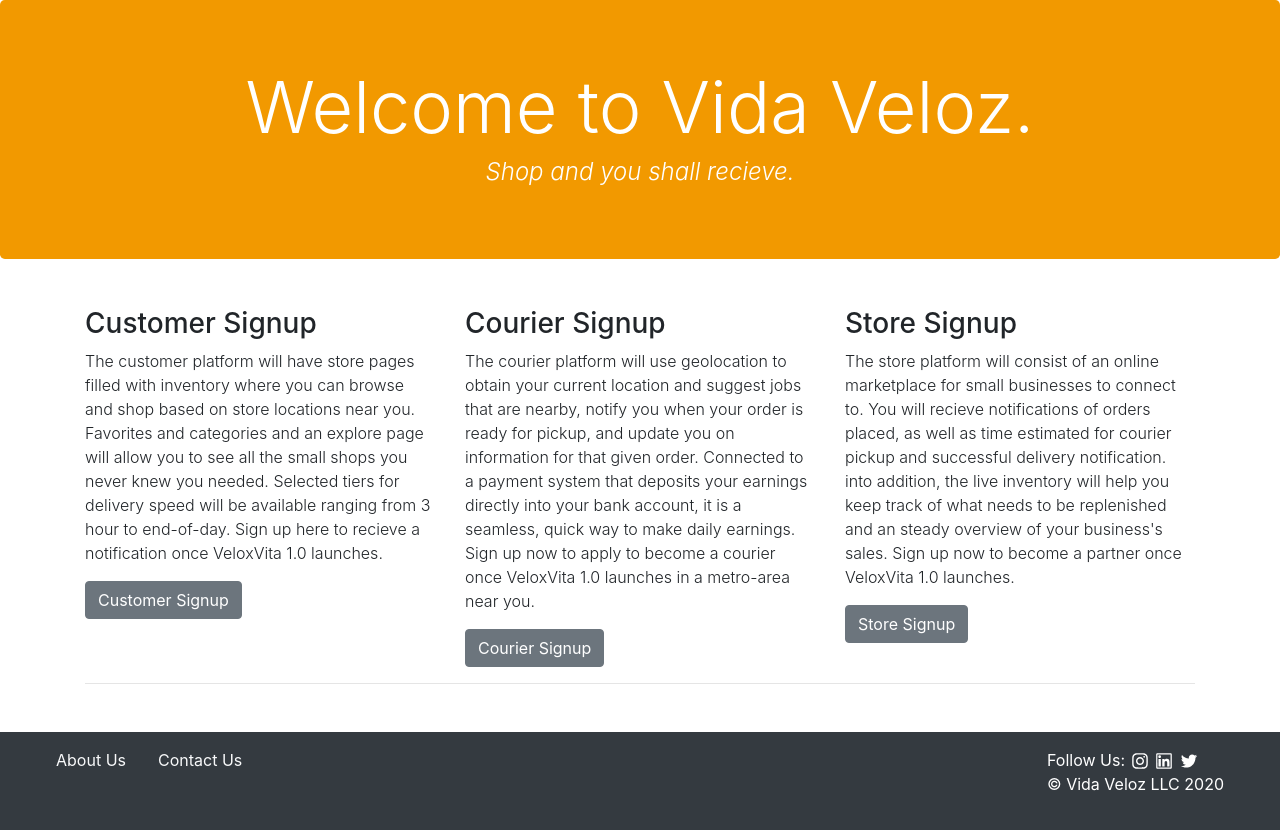
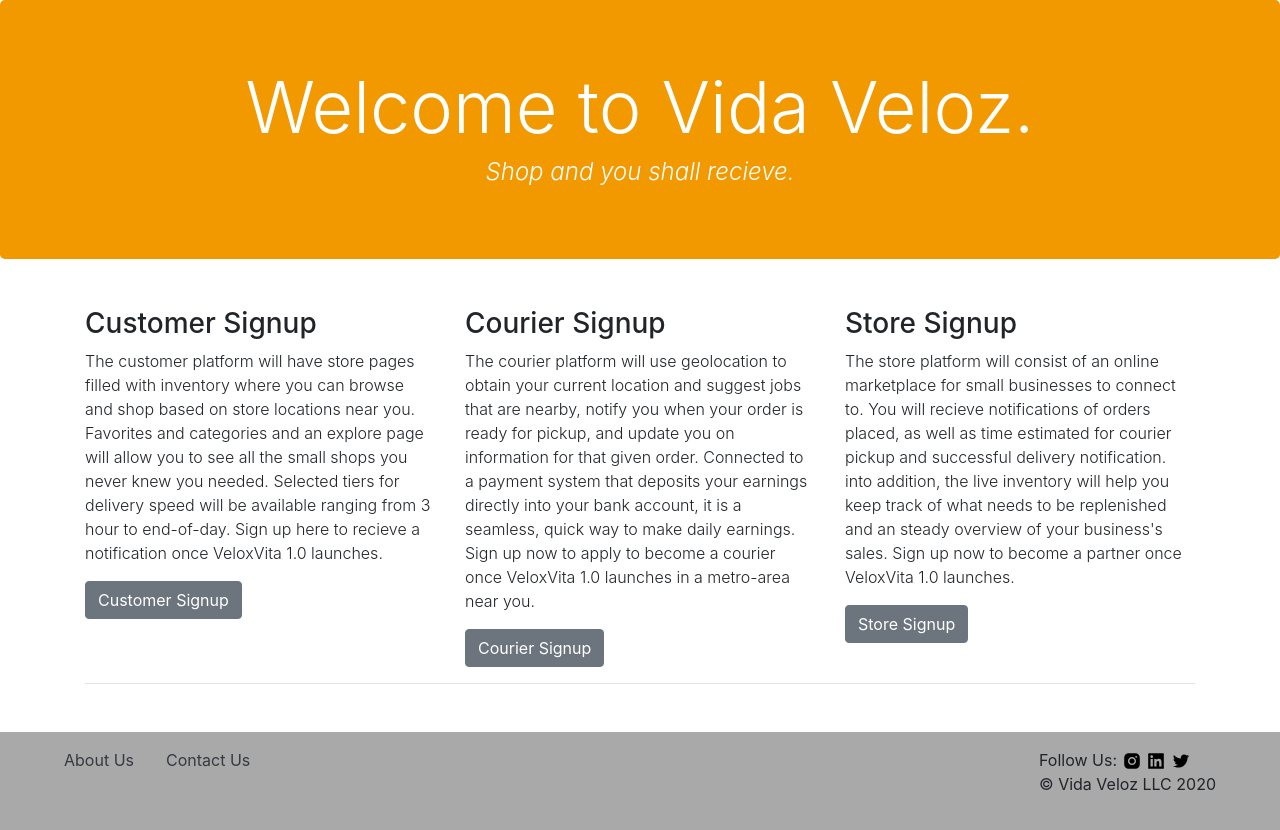
Before and after one commit to gsanchez13/delife, a React (Create React App) app: page / in a window 1280 px wide. Shown: the top 830 px of the page. Built offline with nearby package versions, Linux system fonts and the light colour scheme.

Commit message:
adjusts color

```diff
--- a/src/App.js
+++ b/src/App.js
@@ -3,7 +3,7 @@ import { Switch, Route, Link } from 'react-router-dom';
 import Landing from './Components/Landing';
 import About from './Components/About';
 import Contact from './Components/Contact';
-import { AiOutlineInstagram, AiOutlineLinkedin, AiOutlineTwitter } from 'react-icons/ai';
+import { AiFillInstagram, AiFillLinkedin, AiOutlineTwitter } from 'react-icons/ai';
 
 const App = () => {
   return (
@@ -13,22 +13,22 @@ const App = () => {
         <Route exact path="/contact" component={Contact} />
         <Route exact path="/about" component={About} />
       </Switch>
-      <footer className="text-white bg-dark my-auto py-2 px-5">
-        <div className="d-flex bd-highlight mb-3">
-          <Link to="/about" className="mr-3 no-decoration text-light p-2 bd-highlight">About Us</Link>
-          <Link to="/contact" className="mr-3 no-decoration text-light p-2 bd-highlight">Contact Us</Link>
+      <footer className="text-black my-auto py-2 px-5" style={{ "backgroundColor": "#a9a9a9" }}>
+        <div className="d-flex bd-highlight mb-3 px-2">
+          <Link to="/about" className="mr-3 no-decoration text-dark p-2 bd-highlight">About Us</Link>
+          <Link to="/contact" className="mr-3 no-decoration text-dark p-2 bd-highlight">Contact Us</Link>
           <p className="ml-auto p-2 bd-highlight">
             Follow Us:
           <a href="#" target="_blank" rel="noopener noreferrer"> {" "}
-              <AiOutlineInstagram style={{ "color": "white" }} size={20}/>
+              <AiFillInstagram style={{ "color": "black" }} size={20} />
             </a>
             <a href="#" target="_blank" rel="noopener noreferrer"> {" "}
-              <AiOutlineLinkedin style={{ "color": "white" }} size={20}/>
+              <AiFillLinkedin style={{ "color": "black" }} size={20} />
             </a>
             <a href="#" target="_blank" rel="noopener noreferrer"> {" "}
-              <AiOutlineTwitter style={{ "color": "white" }} size={20}/>
+              <AiOutlineTwitter style={{ "color": "black" }} size={20} />
             </a>
-            <br/>
+            <br />
             © Vida Veloz LLC 2020</p>
         </div>
       </footer>
```
